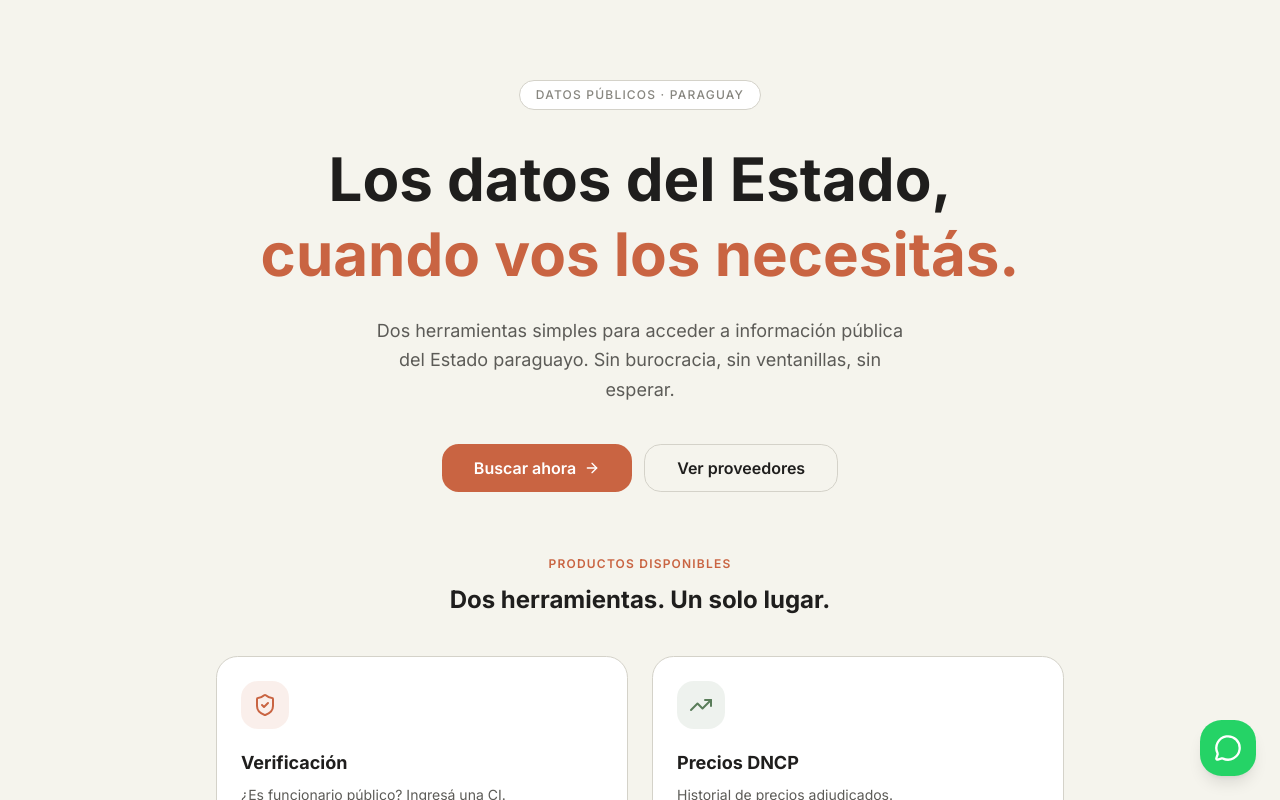
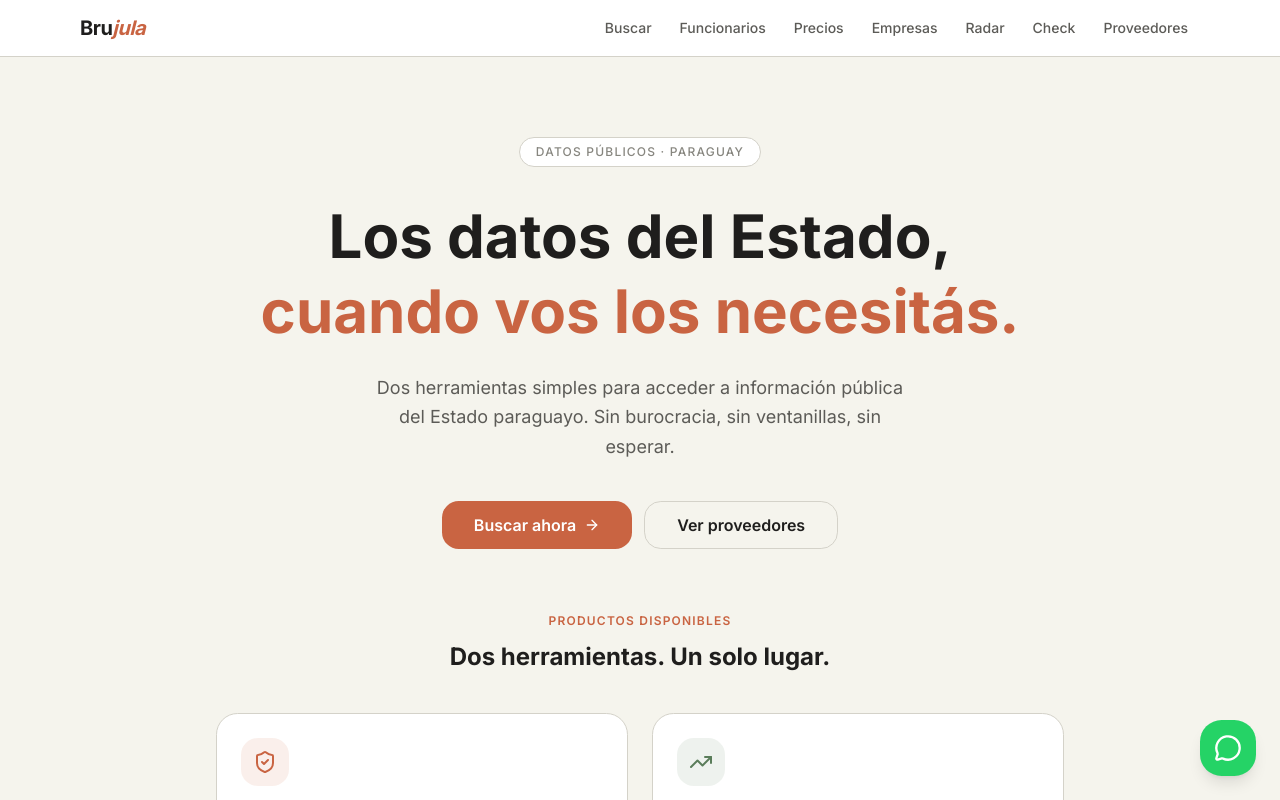
Before and after one commit to abrahamkohan/brujula.digital, a Next.js app: page / in a window 1280 px wide. Shown: the top 800 px of the page. Built offline with nearby package versions, Linux system fonts and the light colour scheme.

Commit message:
feat: navbar unificada en todas las páginas + SEO metadata
Navbar: sticky, responsive, links a las 7 secciones
SEO: OpenGraph, mejor descripción

```diff
--- a/src/app/layout.tsx
+++ b/src/app/layout.tsx
@@ -1,33 +1,28 @@
 import type { Metadata } from "next";
 import { Inter, Geist_Mono } from "next/font/google";
+import Navbar from "@/components/navbar";
 import "./globals.css";
 
-const inter = Inter({
-  variable: "--font-inter",
-  subsets: ["latin"],
-});
-
-const geistMono = Geist_Mono({
-  variable: "--font-geist-mono",
-  subsets: ["latin"],
-});
+const inter = Inter({ variable: "--font-inter", subsets: ["latin"] });
+const geistMono = Geist_Mono({ variable: "--font-geist-mono", subsets: ["latin"] });
 
 export const metadata: Metadata = {
-  title: "Brujula — Verificación de Funcionarios Públicos",
-  description: "Consultá si una persona es funcionario público en Paraguay. Datos oficiales, resultado en segundos.",
+  title: "Brujula — Datos públicos del Estado paraguayo",
+  description: "Verificación de funcionarios, precios de licitaciones, KYC empresarial y más. Datos oficiales de Paraguay.",
+  openGraph: {
+    title: "Brujula — Datos públicos, dirección clara",
+    description: "Consultá datos del Estado paraguayo en segundos.",
+    url: "https://brujula.digital",
+  },
 };
 
-export default function RootLayout({
-  children,
-}: Readonly<{
-  children: React.ReactNode;
-}>) {
+export default function RootLayout({ children }: { children: React.ReactNode }) {
   return (
-    <html
-      lang="es"
-      className={`${inter.variable} ${geistMono.variable} h-full antialiased`}
-    >
-      <body className="min-h-full flex flex-col">{children}</body>
+    <html lang="es" className={`${inter.variable} ${geistMono.variable} h-full antialiased`}>
+      <body className="min-h-full flex flex-col">
+        <Navbar />
+        <main className="flex-1">{children}</main>
+      </body>
     </html>
   );
 }
--- /dev/null
+++ b/src/components/navbar.tsx
@@ -0,0 +1,54 @@
+"use client";
+
+import Link from "next/link";
+import { useState } from "react";
+import { Menu, X, Search } from "lucide-react";
+
+const links = [
+  { href: "/buscar", label: "Buscar" },
+  { href: "/verificar", label: "Funcionarios" },
+  { href: "/precios", label: "Precios" },
+  { href: "/score", label: "Empresas" },
+  { href: "/radar", label: "Radar" },
+  { href: "/check", label: "Check" },
+  { href: "/proveedores", label: "Proveedores" },
+];
+
+export default function Navbar() {
+  const [open, setOpen] = useState(false);
+
+  return (
+    <nav className="bg-white border-b border-[#D4D2C9] sticky top-0 z-50">
+      <div className="max-w-6xl mx-auto px-4 h-14 flex items-center justify-between">
+        <Link href="/" className="text-xl font-bold text-[#1F1E1D] tracking-tight shrink-0">
+          Bru<span className="text-[#C96442] italic">jula</span>
+        </Link>
+
+        {/* Desktop links */}
+        <div className="hidden md:flex items-center gap-1">
+          {links.map(l => (
+            <Link key={l.href} href={l.href} className="px-3 py-2 rounded-lg text-sm font-medium text-[#5C5B57] hover:bg-[#F5F4ED] hover:text-[#1F1E1D] transition-colors">
+              {l.label}
+            </Link>
+          ))}
+        </div>
+
+        {/* Mobile toggle */}
+        <button onClick={() => setOpen(!open)} className="md:hidden p-2 text-[#5C5B57]">
+          {open ? <X className="h-5 w-5" /> : <Menu className="h-5 w-5" />}
+        </button>
+      </div>
+
+      {/* Mobile menu */}
+      {open && (
+        <div className="md:hidden border-t border-[#D4D2C9] bg-white px-4 py-3 space-y-1">
+          {links.map(l => (
+            <Link key={l.href} href={l.href} onClick={() => setOpen(false)} className="block px-3 py-2.5 rounded-xl text-sm font-medium text-[#5C5B57] hover:bg-[#F5F4ED]">
+              {l.label}
+            </Link>
+          ))}
+        </div>
+      )}
+    </nav>
+  );
+}
```
